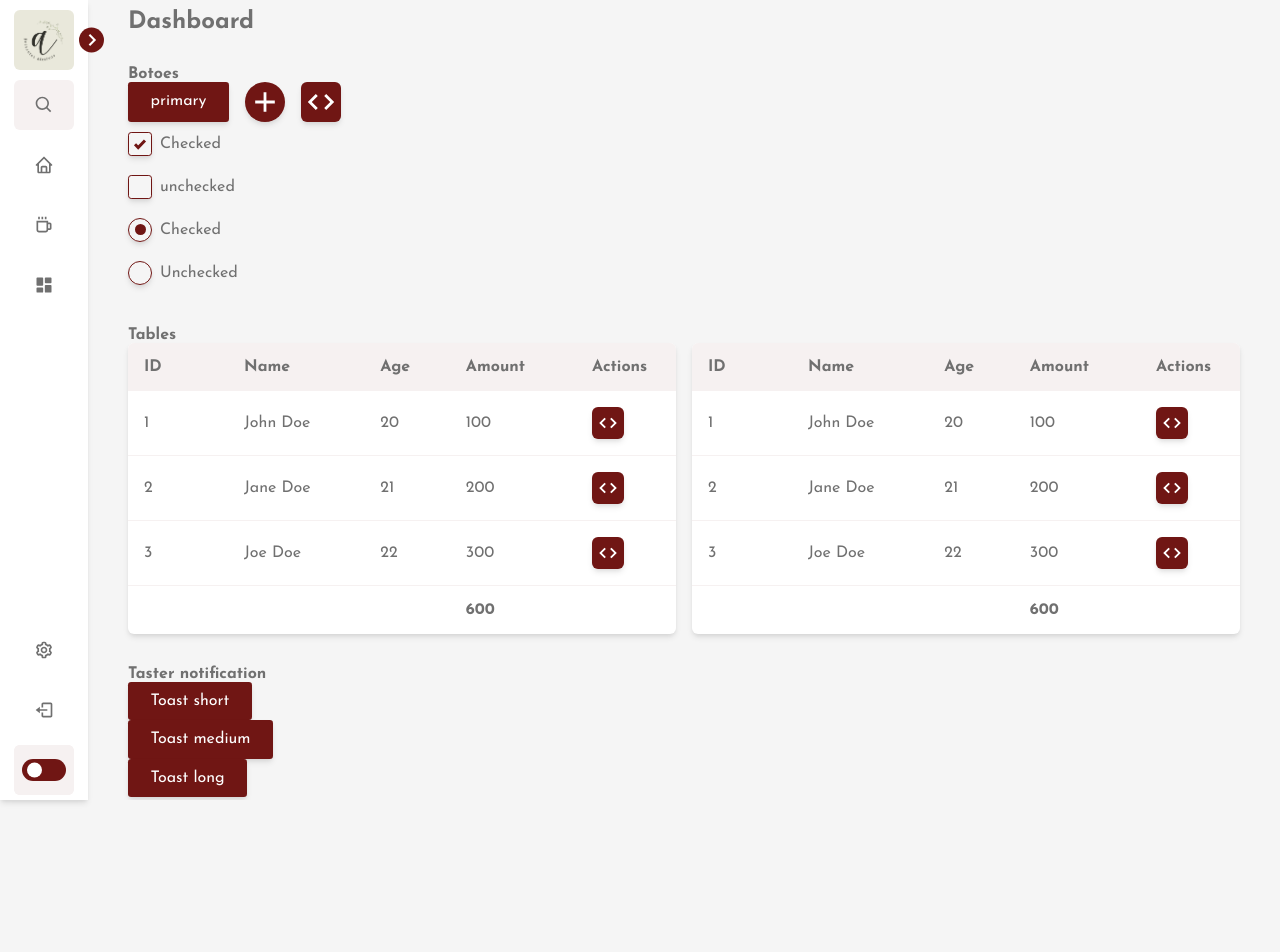
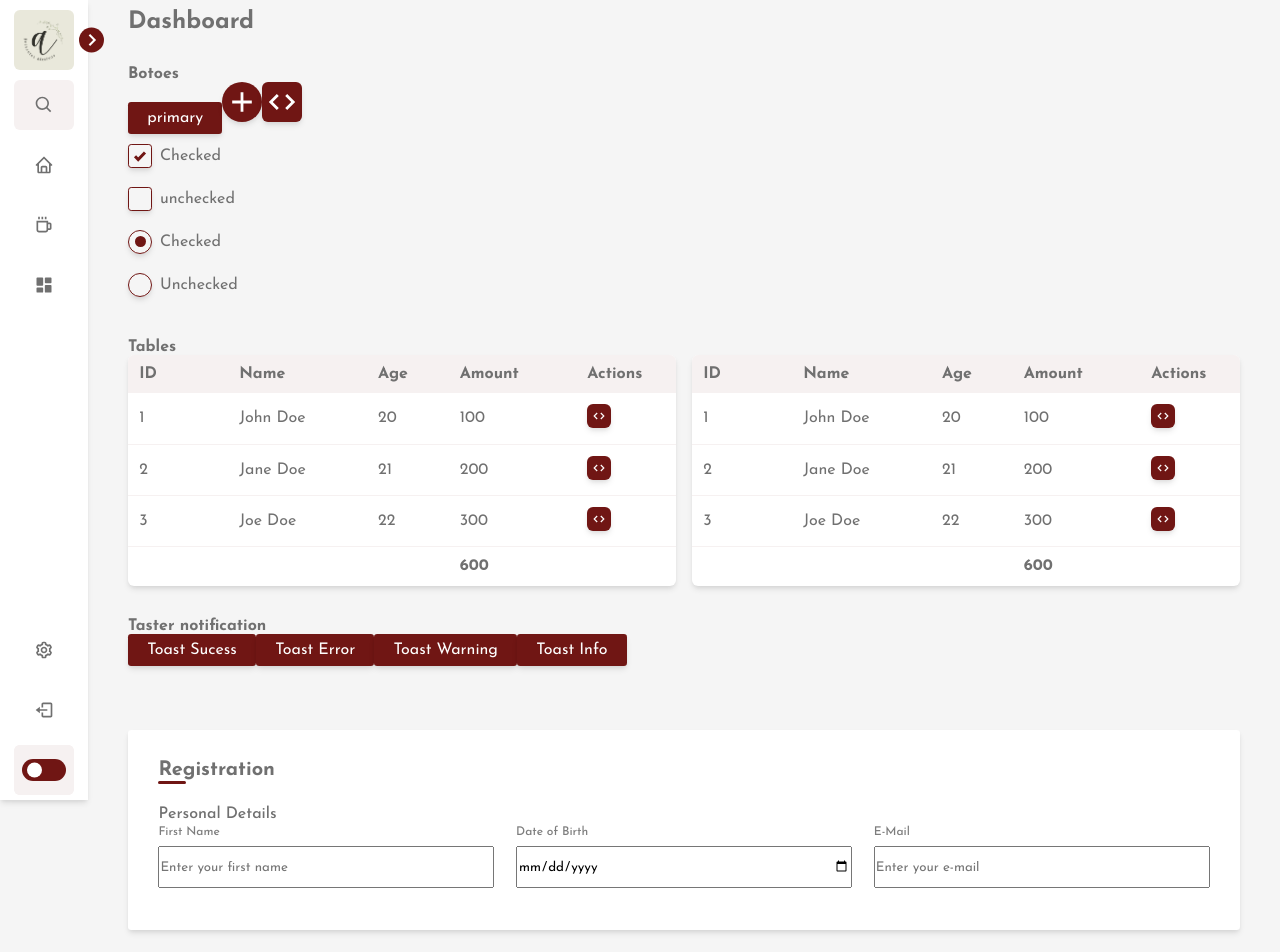
Before and after one commit to wevertonbruno/artesania, a React (Create React App) app: page /components in a window 1280 px wide. Shown: the top 952 px of the page. Before the commit the page ends 800 px from the top, so only its background shows below. Built offline with nearby package versions, Linux system fonts and the light colour scheme.

Commit message:
feat: Finishing toast and init form

```diff
--- a/src/components/button/styled.ts
+++ b/src/components/button/styled.ts
@@ -14,15 +14,13 @@ interface BtnIconProps {
 
 const btn = css`
   position: relative;
-  padding: 0.7rem 1.4rem;
+  padding: 0.5rem 1.2rem;
   overflow: hidden;
   border-width: 0;
   outline: none;
   border-radius: var(--default-radius);
   cursor: pointer;
   box-shadow: var(--box-shadow-default);
-  min-width: 5rem;
-  display: flex;
 
   background-color: var(--btn-primary-color);
   color: var(--btn-primary-text);
@@ -33,10 +31,6 @@ const btn = css`
     display: block;
     color: inherit;
     font-size: 1rem;
-  }
-
-  > * {
-    position: relative;
   }
 
   &:hover,
--- /dev/null
+++ b/src/components/form/index.tsx
@@ -0,0 +1,32 @@
+import React from "react";
+import * as Styled from "./styled";
+
+export const Form = () => {
+  return (
+    <Styled.FormContainer>
+      <header>Registration</header>
+      <form action="#">
+        <div className="details">
+          <span className="title">Personal Details</span>
+
+          <div className="fields">
+            <div className="input-field">
+              <label>First Name</label>
+              <input type="text" placeholder="Enter your first name" />
+            </div>
+
+            <div className="input-field">
+              <label>Date of Birth</label>
+              <input type="date" placeholder="Enter your birth date" />
+            </div>
+
+            <div className="input-field">
+              <label>E-Mail</label>
+              <input type="text" placeholder="Enter your e-mail" />
+            </div>
+          </div>
+        </div>
+      </form>
+    </Styled.FormContainer>
+  );
+};
--- /dev/null
+++ b/src/components/form/styled.ts
@@ -0,0 +1,71 @@
+import styled from "styled-components";
+
+export const FormContainer = styled.section`
+  position: relative;
+  width: 100%;
+  border-radius: var(--default-radius);
+  padding: 1.9rem;
+  margin: 0 1rem;
+  background-color: var(--sidebar-color);
+  box-shadow: var(--box-shadow-default);
+
+  header {
+    position: relative;
+    font-size: 1.25rem;
+    font-weight: bold;
+    color: var(--text-color);
+
+    &::before {
+      content: "";
+      position: absolute;
+      left: 0;
+      bottom: -0.25rem;
+      height: 0.1875rem;
+      width: 1.7rem;
+      border-radius: var(--default-radius);
+      background-color: var(--primary-color);
+    }
+  }
+
+  form {
+    position: relative;
+    margin-top: 1rem;
+    background-color: var(--sidebar-color);
+
+    .details {
+      margin-top: 0.625rem;
+    }
+
+    .title {
+      font-size: 1rem;
+      font-weight: 500;
+      margin: 0.375rem 0;
+      color: var(--text-color);
+    }
+
+    .fields {
+      display: flex;
+      align-items: center;
+      justify-content: space-between;
+
+      .input-field {
+        display: flex;
+        width: calc(100% / 3 - 0.91rem);
+        flex-direction: column;
+        margin: 0.25rem 0;
+
+        label {
+          font-size: 0.75rem;
+          font-weight: 500;
+          color: var(--text-color);
+          opacity: 0.9;
+        }
+
+        input {
+          height: 2.625rem;
+          margin: 0.5rem 0;
+        }
+      }
+    }
+  }
+`;
--- a/src/components/table/styled.ts
+++ b/src/components/table/styled.ts
@@ -59,7 +59,7 @@ export const Container = styled.div`
   th,
   td {
     border-collapse: collapse;
-    padding: 1rem;
+    padding: 0.7rem;
     text-align: left;
   }
 
--- a/src/components/toaster/index.tsx
+++ b/src/components/toaster/index.tsx
@@ -1,14 +1,21 @@
 import React, { useEffect, useRef, useState } from "react";
 import * as Styled from "./styled";
+import { IToast } from "toaster";
 
-type Props = {
-  hidden: boolean;
-  duration: "short" | "medium" | "long";
+const iconMap = {
+  success: <Styled.SuccessIcon />,
+  error: <Styled.ErrorIcon />,
+  warning: <Styled.WarningIcon />,
+  info: <Styled.InfoIcon />,
 };
 
-function Toast({ hidden, duration }: Props) {
+function Toast({ hidden, duration, type, title, text }: IToast) {
   const [isActive, setIsActive] = useState<boolean>(false);
   const progressBarActive = useRef<boolean>(false);
+  const containerClass = `${duration} ${type} ${isActive && "active"}`;
+  const progressClass = `${duration} ${type} ${
+    progressBarActive.current && "active"
+  }`;
 
   useEffect(() => {
     setIsActive(true);
@@ -22,20 +29,16 @@ function Toast({ hidden, duration }: Props) {
   }, [hidden]);
 
   return (
-    <Styled.Toast className={isActive ? `active ${duration}` : `${duration}`}>
+    <Styled.Toast className={containerClass}>
       <div className="content">
-        <Styled.SuccessIcon />
+        {iconMap[type]}
         <div className="message">
-          <span className="title">Success</span>
-          <span className="text">Your changes has been saved</span>
+          <span className="title">{title}</span>
+          <span className="text">{text}</span>
         </div>
       </div>
       <Styled.CloseIcon onClick={() => setIsActive(false)} />
-      <Styled.ProgressBar
-        className={
-          progressBarActive.current ? `active ${duration}` : `${duration}`
-        }
-      />
+      <Styled.ProgressBar className={progressClass} />
     </Styled.Toast>
   );
 }
--- a/src/components/toaster/styled.ts
+++ b/src/components/toaster/styled.ts
@@ -1,23 +1,43 @@
-import { BiCheck, BiX } from "react-icons/bi";
-import styled from "styled-components";
-
-export const Toaster = styled.div``;
+import { BiCheck, BiErrorCircle, BiInfoCircle, BiX } from "react-icons/bi";
+import styled, { css } from "styled-components";
 
 export const Toast = styled.div`
   background: var(--sidebar-color);
   border-radius: var(--default-radius);
-  position: absolute;
+  position: relative;
   top: 1.5rem;
   right: 2rem;
+  margin-bottom: 1rem;
   padding: 1.25rem 2.1rem 1.25rem 1.5rem;
   box-shadow: 0 0.3rem 0.625rem rgba(0, 0, 0, 0.1);
-  border-left: 0.375rem solid var(--success-color);
   overflow: hidden;
-  transform: translateX(calc(100% + 2rem));
+  transform: translateX(calc(100% + 2rem)) scaleY(0);
   transition: var(--tran-toast);
+  border-left: 0.375rem solid var(--primary-color);
+  opacity: 0.9;
+
+  &:hover {
+    opacity: 1;
+  }
+
+  &.success {
+    border-left-color: var(--success-color);
+  }
+
+  &.error {
+    border-left-color: var(--error-color);
+  }
+
+  &.warning {
+    border-left-color: var(--warning-color);
+  }
+
+  &.info {
+    border-left-color: var(--info-color);
+  }
 
   &.active {
-    transform: translateX(0);
+    transform: translateX(0) scaleY(1);
   }
 
   .content {
@@ -37,6 +57,7 @@ export const Toast = styled.div`
       }
 
       .title {
+        opacity: inherit;
         font-weight: 600;
         color: var(--text-color);
         margin-bottom: 0.1rem;
@@ -67,6 +88,22 @@ export const ProgressBar = styled.span`
     background: var(--success-color);
   }
 
+  &.success:before {
+    background: var(--success-color);
+  }
+
+  &.error:before {
+    background: var(--error-color);
+  }
+
+  &.warning:before {
+    background: var(--warning-color);
+  }
+
+  &.info:before {
+    background: var(--info-color);
+  }
+
   &.active.short:before {
     animation: progress 3s linear forwards;
   }
@@ -86,7 +123,7 @@ export const ProgressBar = styled.span`
   }
 `;
 
-export const SuccessIcon = styled(BiCheck)`
+const iconStyle = css`
   display: flex;
   align-items: center;
   justify-content: center;
@@ -96,6 +133,26 @@ export const SuccessIcon = styled(BiCheck)`
   color: var(--sidebar-color);
   font-size: 1.25rem;
   border-radius: 50%;
+`;
+
+export const SuccessIcon = styled(BiCheck)`
+  ${iconStyle}
+  background-color: var(--success-color);
+`;
+
+export const ErrorIcon = styled(BiX)`
+  ${iconStyle}
+  background-color: var(--error-color);
+`;
+
+export const WarningIcon = styled(BiErrorCircle)`
+  ${iconStyle}
+  background-color: var(--warning-color);
+`;
+
+export const InfoIcon = styled(BiInfoCircle)`
+  ${iconStyle}
+  background-color: var(--info-color);
 `;
 
 export const CloseIcon = styled(BiX)`
--- a/src/context/ToastContext.tsx
+++ b/src/context/ToastContext.tsx
@@ -1,30 +1,24 @@
 import { createContext, useEffect, useState } from "react";
 import Toast from "../components/toaster";
+import { IToast, IToastCreate } from "toaster";
+import styled from "styled-components";
+
+const ToastContainer = styled.section`
+  position: fixed;
+  top: 0;
+  right: 0;
+  width: 30rem;
+`;
 
 interface Props {
   children: JSX.Element | JSX.Element[];
 }
 
-interface IToast {
-  [key: string]: {
-    id: string;
-    title: string;
-    text: string;
-    type: "success" | "error" | "warning" | "info";
-    duration: "short" | "medium" | "long";
-    hidden: boolean;
-  };
-}
-
-interface IToastCreate {
-  title: string;
-  text: string;
-  type: "success" | "error" | "warning" | "info";
-  duration: "short" | "medium" | "long";
+interface IToastMap {
+  [key: string]: IToast;
 }
 
 interface IToastContext {
-  toasts: IToast;
   newToast: (toast: IToastCreate) => void;
 }
 
@@ -37,7 +31,7 @@ const durationMap = {
 export const ToastContext = createContext({} as IToastContext);
 
 function ToastProvider({ children }: Props) {
-  const [toasts, setToasts] = useState<IToast>({});
+  const [toasts, setToasts] = useState<IToastMap>({});
 
   const newToast = (toast: IToastCreate) => {
     const created = {
@@ -64,20 +58,28 @@ function ToastProvider({ children }: Props) {
         hidden: true,
       },
     }));
+
+    setTimeout(() => {
+      removeToast(id);
+    }, 500);
+  };
+
+  const removeToast = (id: string) => {
+    setToasts((prev) => {
+      const newToasts = { ...prev };
+      delete newToasts[id];
+      return newToasts;
+    });
   };
 
   return (
-    <ToastContext.Provider value={{ toasts, newToast }}>
+    <ToastContext.Provider value={{ newToast }}>
       {children}
-      <div className="toast-container">
+      <ToastContainer>
         {Object.values(toasts).map((toast) => (
-          <Toast
-            key={toast.id}
-            hidden={toast.hidden}
-            duration={toast.duration}
-          />
+          <Toast key={toast.id} {...toast} />
         ))}
-      </div>
+      </ToastContainer>
     </ToastContext.Provider>
   );
 }
--- a/src/globalstyle.ts
+++ b/src/globalstyle.ts
@@ -15,6 +15,9 @@ export default createGlobalStyle`
         --btn-primary-text:  ${(props) => props.theme.colors.btn.text};
 
         --success-color: #2ecc71;
+        --error-color: #e74c3c;
+        --warning-color: #f1c40f;
+        --info-color: #3498db;
 
         --default-radius: .2rem;
 
--- a/src/pages/components/index.tsx
+++ b/src/pages/components/index.tsx
@@ -7,6 +7,7 @@ import Checkbox from "../../components/check-button/checkbox";
 import Radio from "../../components/check-button/radio";
 import Toaster from "../../components/toaster";
 import { ToastContext } from "../../context/ToastContext";
+import { Form } from "../../components/form";
 
 const handleClick = () => {
   alert("teste");
@@ -47,7 +48,7 @@ const tableData = {
       actions: (
         <Btn.IconButton
           onClick={handleClick}
-          size={2}
+          size={1.5}
           radius="0.375rem"
           icon="code"
         />
@@ -61,7 +62,7 @@ const tableData = {
       actions: (
         <Btn.IconButton
           onClick={handleClick}
-          size={2}
+          size={1.5}
           radius="0.375rem"
           icon="code"
         />
@@ -75,7 +76,7 @@ const tableData = {
       actions: (
         <Btn.IconButton
           onClick={handleClick}
-          size={2}
+          size={1.5}
           radius="0.375rem"
           icon="code"
         />
@@ -102,7 +103,7 @@ function Components() {
       <Styled.Container>
         <section>
           <h1>Botoes</h1>
-          <div className="flex">
+          <div>
             <Btn.Button text="primary" />
             <Btn.PlusButton size={2.5} padding={0.2} />
             <Btn.IconButton
@@ -136,7 +137,7 @@ function Components() {
           <h1>Taster notification</h1>
           <div>
             <Btn.Button
-              text="Toast short"
+              text="Toast Sucess"
               onClick={() => {
                 newToast({
                   title: "Success",
@@ -148,29 +149,44 @@ function Components() {
             />
 
             <Btn.Button
-              text="Toast medium"
+              text="Toast Error"
               onClick={() => {
                 newToast({
-                  title: "Success",
-                  text: "Your changes has been saved",
-                  type: "success",
-                  duration: "medium",
+                  title: "Error",
+                  text: "Error to save your changes",
+                  type: "error",
+                  duration: "short",
                 });
               }}
             />
 
             <Btn.Button
-              text="Toast long"
+              text="Toast Warning"
               onClick={() => {
                 newToast({
-                  title: "Success",
-                  text: "Your changes has been saved",
-                  type: "success",
-                  duration: "long",
+                  title: "Warning",
+                  text: "Your changes has not been saved",
+                  type: "warning",
+                  duration: "short",
+                });
+              }}
+            />
+
+            <Btn.Button
+              text="Toast Info"
+              onClick={() => {
+                newToast({
+                  title: "Info",
+                  text: "Your changes has not been saved",
+                  type: "info",
+                  duration: "short",
                 });
               }}
             />
           </div>
+        </section>
+        <section>
+          <Form></Form>
         </section>
       </Styled.Container>
     </MainSection>
```
Also changed, not shown: src/types/toast.d.ts (added, +17 -0 lines).
